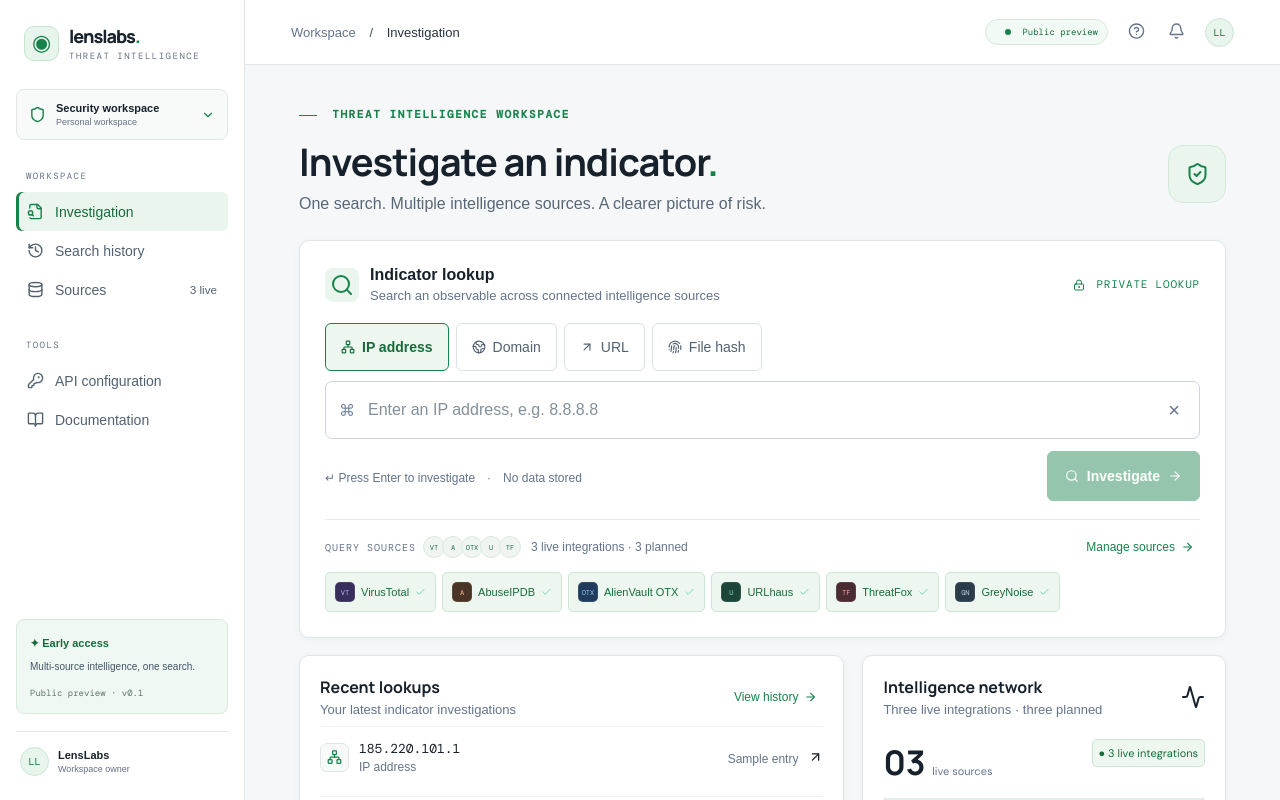
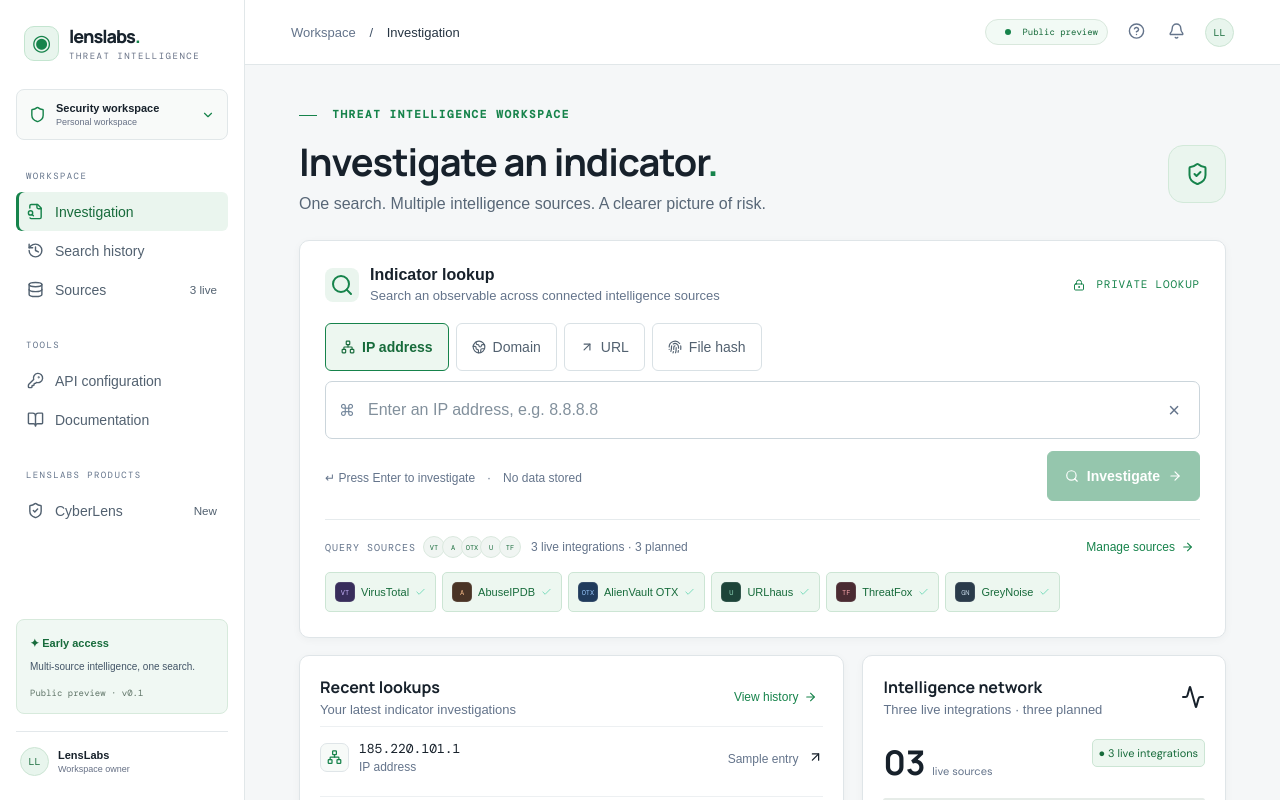
Before and after one commit to Arvind29/ThreatLens, a Next.js app: page / in a window 1280 px wide. Shown: the top 800 px of the page. Built offline with nearby package versions, Linux system fonts and the light colour scheme.

Commit message:
Add CyberLens as a separate LensLabs product link

```diff
--- a/app/page.tsx
+++ b/app/page.tsx
@@ -38,7 +38,7 @@ export default function Home(){
  return <main className="app">
   <aside className="sidebar"><div className="brand"><div className="mark">◉</div><div><b>lenslabs<span>.</span></b><small>THREAT INTELLIGENCE</small></div></div><div className="workspace"><Shield size={17}/><div><b>Security workspace</b><small>Personal workspace</small></div><ChevronDown size={14}/></div><label>WORKSPACE</label>
    {[["Investigation",FileSearch],["Search history",History],["Sources",Database]].map(([n,I]:any)=><button key={n} onClick={()=>{setView(n);setSearched(false)}} className={view===n?"nav active":"nav"}><I size={17}/>{n}{n==="Sources"&&<small>3 live</small>}</button>)}
-   <label>TOOLS</label><button className="nav" onClick={()=>setView("API configuration")}><KeyRound size={17}/>API configuration</button><button className="nav" onClick={()=>setNotice("Documentation is being prepared.")}><BookOpen size={17}/>Documentation</button>
+   <label>TOOLS</label><button className="nav" onClick={()=>setView("API configuration")}><KeyRound size={17}/>API configuration</button><button className="nav" onClick={()=>setNotice("Documentation is being prepared.")}><BookOpen size={17}/>Documentation</button><label>LENSLABS PRODUCTS</label><button className="nav" onClick={()=>setView("CyberLens")}><ShieldCheck size={17}/>CyberLens<small>New</small></button>
    <div className="side-bottom"><div className="preview"><b>✦ Early access</b><p>Multi-source intelligence, one search.</p><small>Public preview · v0.1</small></div><div className="profile"><div>LL</div><span><b>LensLabs</b><small>Workspace owner</small></span></div></div>
   </aside>
   <section className="main"><header><div>Workspace <i>/</i> <b>{view}</b></div><div className="head-right"><span className="public"><i/> Public preview</span><button onClick={()=>setNotice("ThreatLens preview. Provider APIs are not configured.")}><CircleHelp/></button><button onClick={()=>setNotice("No new notifications.")}><Bell/></button><b className="avatar">LL</b></div></header>
@@ -57,6 +57,7 @@ export default function Home(){
    {view==="Sources"&&<><div className="eyebrow"><i/> PROVIDER DIRECTORY</div><h1>Intelligence sources<span>.</span></h1><p className="sub">Three provider integrations currently return live results. The remaining providers are planned and are not queried yet.</p><section className="panel directory">{providers.map(p=><div className="provider-row" key={p[0]}><b className={"provider-logo "+p[3]}>{p[2]}</b><div><b>{p[0]}</b><small>{p[1]}</small></div><span>● {["VirusTotal","URLhaus","ThreatFox"].includes(p[0])?"Implemented":"Planned"}</span></div>)}</section></>}
    {view==="Search history"&&<><div className="eyebrow"><i/> INVESTIGATION LOG</div><h1>Search history<span>.</span></h1><p className="sub">Recent investigations are stored locally in this browser (up to 50 entries).</p><section className="panel directory">{history.length?history.map(item=><button className="example" key={item.id} onClick={()=>{setValue(item.indicator);setKind(item.kind);setIntel({indicator:item.indicator,queriedAt:item.queriedAt,providers:item.providers,note:item.note});setSearched(true);setView("Investigation")}}><span><History/></span><div><b>{item.indicator}</b><small>{item.kind} · {new Date(item.queriedAt).toLocaleString()}</small></div><small>{item.providers?.filter((p:any)=>p.status!=="Not configured"&&p.status!=="API error").length||0} source responses</small><ArrowUpRight/></button>):<p className="sub">No investigations saved in this browser yet.</p>}</section><button className="history-clear" onClick={()=>{setHistory([]);localStorage.removeItem("threatlens-history")}}>Clear local history</button></>}
    {view==="API configuration"&&<><div className="eyebrow"><i/> CONNECTION SETTINGS</div><h1>API configuration<span>.</span></h1><p className="sub">Connect provider credentials to enable real-time lookups.</p><section className="panel directory">{providers.map(p=><div className="provider-row" key={p[0]}><b className={"provider-logo "+p[3]}>{p[2]}</b><div><b>{p[0]}</b><small>{p[0]==="VirusTotal"?"VIRUSTOTAL_API_KEY":p[0]==="URLhaus"||p[0]==="ThreatFox"?"ABUSECH_AUTH_KEY":"Integration planned"}</small></div><span>● {["VirusTotal","URLhaus","ThreatFox"].includes(p[0])?"Implemented · server-side key":"Planned"}</span></div>)}</section><div className="disclaimer"><LockKeyhole/><div><b>Credential safety</b><p>API credentials are stored as server-side environment variables and are never sent to the browser.</p></div></div></>}
+   {view==="CyberLens"&&<><div className="eyebrow"><i/> LENSLABS PRODUCT</div><h1>CyberLens<span>.</span></h1><p className="sub">A conversational cyber safety assistant for everyday users and cybersecurity analysts.</p><section className="panel directory"><div className="provider-row"><b className="provider-logo green">CS</b><div><b>Cyber safety</b><small>Check suspicious links, scam messages and phishing emails in plain language.</small></div><span>Planned</span></div><div className="provider-row"><b className="provider-logo blue">CA</b><div><b>Cyber analyst</b><small>Investigate indicators, correlate threat intelligence and explain findings.</small></div><span>Planned</span></div><p className="sub">CyberLens is a separate LensLabs product entry. Its chatbot and integrations will be developed independently from ThreatLens.</p></section></>}
    <footer>THREATLENS BY LENSLABS <span>Built for clearer security decisions · v0.1.0</span></footer>
   </div></section>{notice&&<div className="toast"><Info/>{notice}<button onClick={()=>setNotice("")}>×</button></div>}
  </main>
```
